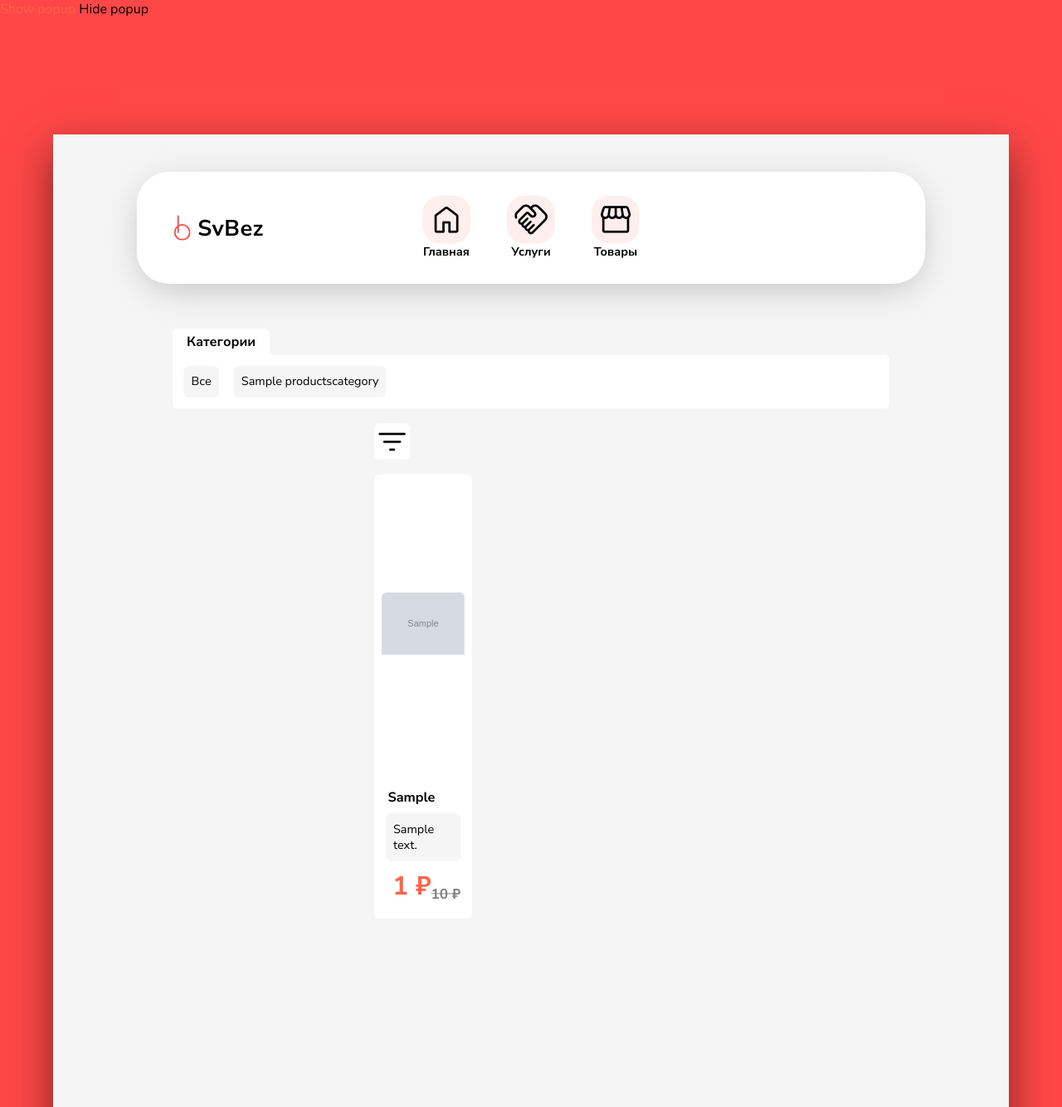
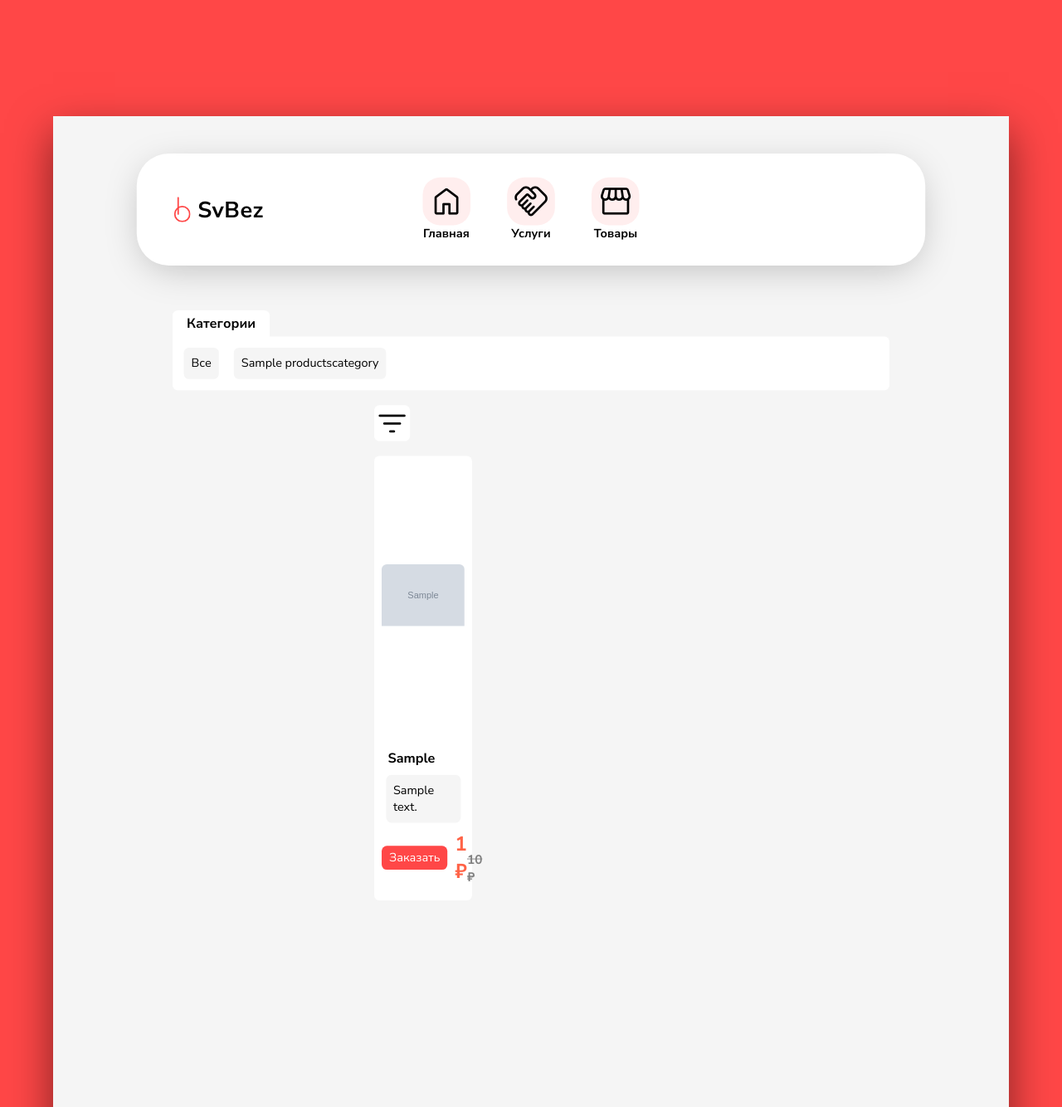
Before and after one commit to igor-73r/sv-bez, a Django app: page /store/ in a window 1280 px wide. Shown: the top 1334 px of the page at 83% size. Run offline with Django 4.2, Linux system fonts and the light colour scheme; tables that the repository leaves empty hold one stand-in row (values such as "Sample post"); grey boxes marked "Sample" are stand-in pictures; parts of the project's set-up code (start-up, migrations or seed data) failed here and were passed over.

Commit message:
product-order-form-added

```diff
--- a/SvbezDjangoWeb/static/css/base.css
+++ b/SvbezDjangoWeb/static/css/base.css
@@ -300,8 +300,15 @@ body.tight .wrapper {
 
 #contact-form-pop-up {
     background: white;
-    max-width: 50%;
+    max-width: 35%;
     border-radius: var(--header-radius);
+    padding-bottom: 50px;
+}
+
+#contact-form-pop-up span{
+    position: absolute;
+    font-size: 30px;
+    top: 50px;
 }
 
 #contact-form-pop-up form {
@@ -309,18 +316,19 @@ body.tight .wrapper {
     flex-direction: column;
 }
 
-/*form {*/
-/*    background: var(--clr3);*/
-/*    border-radius: var(--header-radius);*/
-/*    padding: 20px;*/
-/*}*/
+#contact-form-pop-up form input{
+    font-size: 17px;
+}
+
 
 form input, form textarea {
     padding: 10px;
     resize: none;
     background: var(--clr3);
     border-radius: var(--border-radius);
-    font-weight: 600;
+    font-family: 'Nunito Sans', sans-serif;
+    font-size: 17px;
+    font-weight: 400;
     border-width: 0;
     margin-bottom: 10px;
 }
--- a/SvbezDjangoWeb/static/css/home.css
+++ b/SvbezDjangoWeb/static/css/home.css
@@ -255,6 +255,7 @@
     width: 450px;
     height: calc(100% - 35px);
     margin: 10px;
+    border-width: 0;
 }
 
 .data {
--- a/SvbezDjangoWeb/static/css/product_card.css
+++ b/SvbezDjangoWeb/static/css/product_card.css
@@ -1,5 +1,5 @@
 section.cards {
-    margin-top: 50px;
+    margin-top: 20px;
     padding: 0;
     background: transparent;
     display: flex;
@@ -38,31 +38,6 @@ section.cards .card img {
     /*font-size: 20px;*/
     /*margin: 50px;*/
 }
-
-/*@media (max-width: 690px) {*/
-/*    section.cards .card {*/
-/*        width: 100%;*/
-/*        display: flex;*/
-/*        margin: 10px 0 0 0 !important;*/
-/*        padding: 0;*/
-/*        flex-direction: row;*/
-/*        align-items: center;*/
-/*        justify-content: space-between;*/
-/*    }*/
-/*    section.cards .card img {*/
-/*        width: 30%;*/
-/*        height: auto;*/
-/*        border-radius: var(--border-radius) var(--border-radius) 0px 0px;*/
-/*    }*/
-/*    section.cards .card .content {*/
-/*        width: 100%;*/
-/*        padding: 10px;*/
-/*    }*/
-/*    !*.image{*!*/
-/*    !*    width: 100%;*!*/
-/*    !*    height: auto;*!*/
-/*    !*}*!*/
-/*}*/
 
 section.categories {
     background: none;
@@ -119,8 +94,6 @@ section.categories .category_block:hover {
     margin-left: auto;
     width: 245px;
     height: min-content;
-    margin-top: 210px;
-    margin-bottom: 200px;
 }
 .wrapper{
     min-height: 2000px;
@@ -235,7 +208,22 @@ input[type="checkbox"] {
     display: none;
 }
 
-.left-side-bar{margin-top: 50px; display: block}
+.left-side-bar{margin-top: 20px; display: block}
+
+.bottom-data {
+    display: flex;
+    align-items: center;
+    justify-content: space-evenly;
+    width: 100%;
+
+}
+
+.bottom-data a {
+    background: var(--clr4);
+    border-radius: var(--border-radius);
+    color: white;
+    padding: 5px 10px;
+}
 
 @media (max-width: 990px), (max-width: 1500px){
     .left-side-bar {
--- a/SvbezDjangoWeb/static/css/text.css
+++ b/SvbezDjangoWeb/static/css/text.css
@@ -40,20 +40,20 @@ section .button {
 
 .price {
     display: flex;
-    width: 90%;
+    width: max-content;
     margin: 10px;
     font-weight: bolder;
-    font-size: 30px;
+    font-size: 27px;
     justify-content: flex-end;
     align-items: flex-end;
 }
 
 .price .old-price {
-    font-size: 19px;
+    font-size: 17px;
     color: gray;
 }
 .price .new-price {
-    font-size: 35px;
+    font-size: 27px;
     font-weight: 900;
     color: tomato;
 }
--- a/SvbezDjangoWeb/static/js/base.js
+++ b/SvbezDjangoWeb/static/js/base.js
@@ -49,10 +49,16 @@ $(document).ready(function($) {
 });
 
 
-function PopUpShow(){
-    $(".pop-up").show();
+function PopUpShow(preordered_value=null){
+    if(preordered_value != null){
+        let pattern = `Добрый день! Хотелось бы приобрести товар "${preordered_value}"`
+        $(".pop-up textarea").val(pattern)
+        $(".pop-up").show();
+    }
+    else
+        $(".pop-up").show();
 }
-//Функция скрытия PopUp
+
 function PopUpHide(){
     $(".pop-up").hide();
 }
--- a/SvbezDjangoWeb/store/admin.py
+++ b/SvbezDjangoWeb/store/admin.py
@@ -36,6 +36,7 @@ class ProductsPropertiesValuesAdmin(admin.TabularInline):  # DynamicModelAdminMi
 
 @admin.register(Products)
 class ProductsAdmin(admin.ModelAdmin):
+    search_fields = ('model',)
     list_display = ('brand', 'model', 'price', 'category', 'is_published')
     prepopulated_fields = {"slug": ("brand", "model")}
     autocomplete_fields = ('brand', 'category')
--- a/SvbezDjangoWeb/templates/base.html
+++ b/SvbezDjangoWeb/templates/base.html
@@ -34,18 +34,18 @@
 
 <body>
 
-<a href="javascript:PopUpShow()">Show popup</a>
-<a href="javascript:PopUpHide()">Hide popup</a>
+{#<a href="javascript:PopUpShow()">Show popup</a>#}
+{#<a href="javascript:PopUpHide()">Hide popup</a>#}
 
 
 <div class="pop-up">
     <section id="contact-form-pop-up">
+        <a href="javascript:PopUpHide()"><span class="material-symbols-rounded">close</span></a>
         <form method="POST" >
             {% csrf_token %}
             {{ ext_feedback_form }}
             <input type="submit" value="Отправить">
         </form>
-
     </section>
 </div>
 
--- a/SvbezDjangoWeb/templates/store/store.html
+++ b/SvbezDjangoWeb/templates/store/store.html
@@ -95,6 +95,10 @@
                             <div class="text">
                                 <p>{{ product.description | truncatewords:15 }}</p>
                             </div>
+                            <div class="bottom-data">
+                                <div>
+                                    <a href="javascript:PopUpShow('{{product.brand}} {{product.model}}')">Заказать</a>
+                                </div>
                                 <div class="price">
                                     {% if product.sale %}
                                         <p class="new-price">{{ product.sale }} ₽</p>
@@ -102,6 +106,7 @@
                                     {%  else %}
                                         <p>{{ product.price }} ₽</p>
                                     {% endif %}
+                                </div>
                             </div>
                 <!--            <div class="button"></div>-->
                         </div>
```
Also changed, not shown: SvbezDjangoWeb/templates/home.html (+5 -3 lines). Lines whose indentation alone changed are shown as unchanged.
